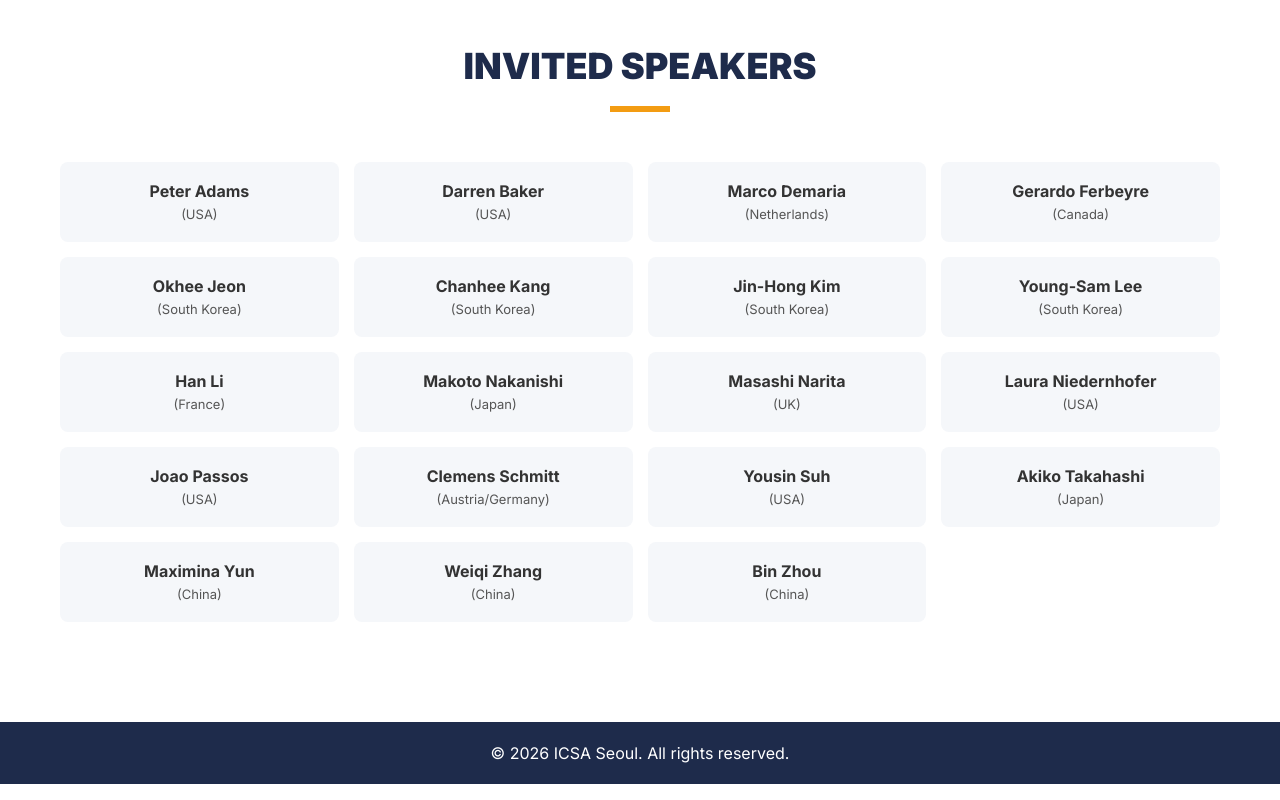
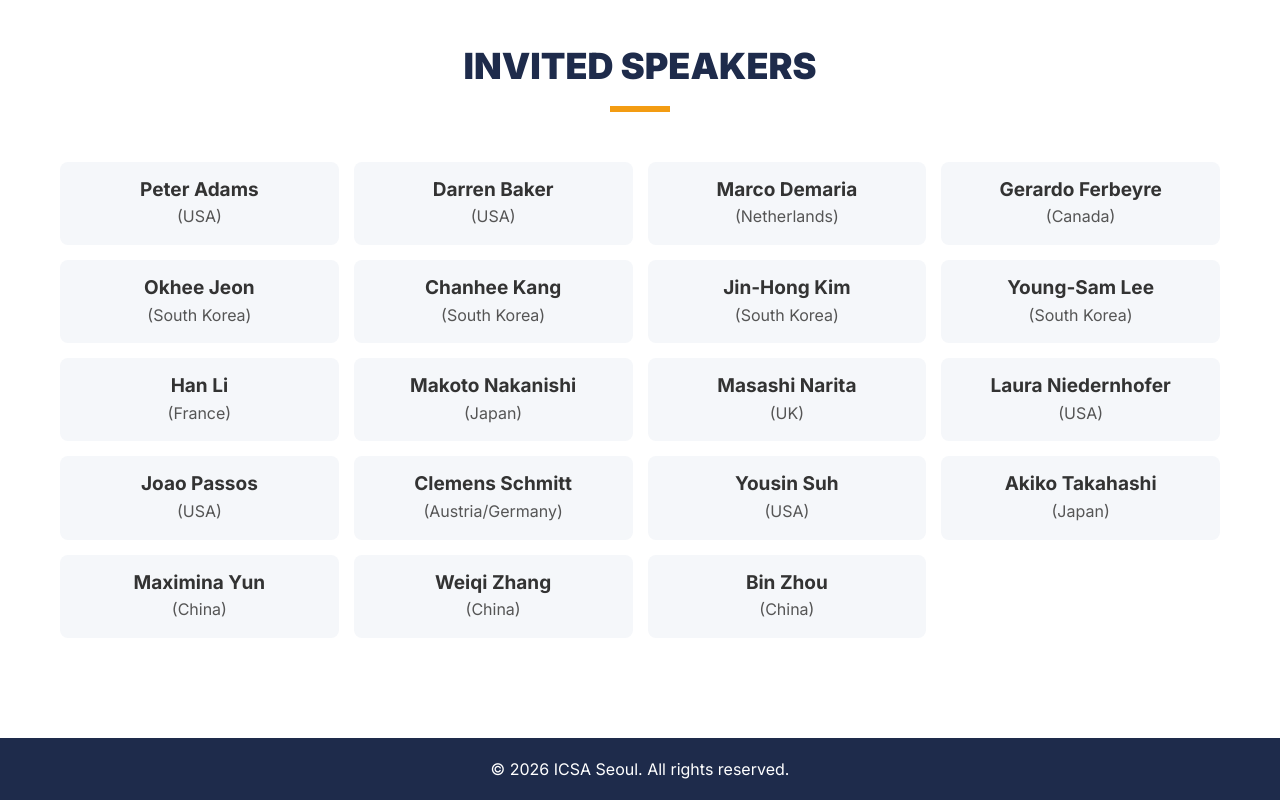
Before and after one commit to icsa-seoul-2026/icsa-seoul-2026.github.io, a plain HTML site: page index.html in a window 1280 px wide. Shown: the part 1249-2049 px from the top of the page. Drawn offline with Linux system fonts and the light colour scheme.

Commit message:
version2.1

```diff
--- a/style.css
+++ b/style.css
@@ -223,7 +223,8 @@ body {
 }
 
 .speaker-country {
-    font-size: 13px;
+    font-size: 16px;
+    /* Increased from 13px (difference maintained) */
     font-weight: 400;
     color: #555;
 }
@@ -240,7 +241,8 @@ body {
     padding: 15px;
     border-radius: 8px;
     text-align: center;
-    font-size: 16px;
+    font-size: 19px;
+    /* Increased from 16px */
     font-weight: 600;
     color: var(--text-color);
     display: flex;
```
